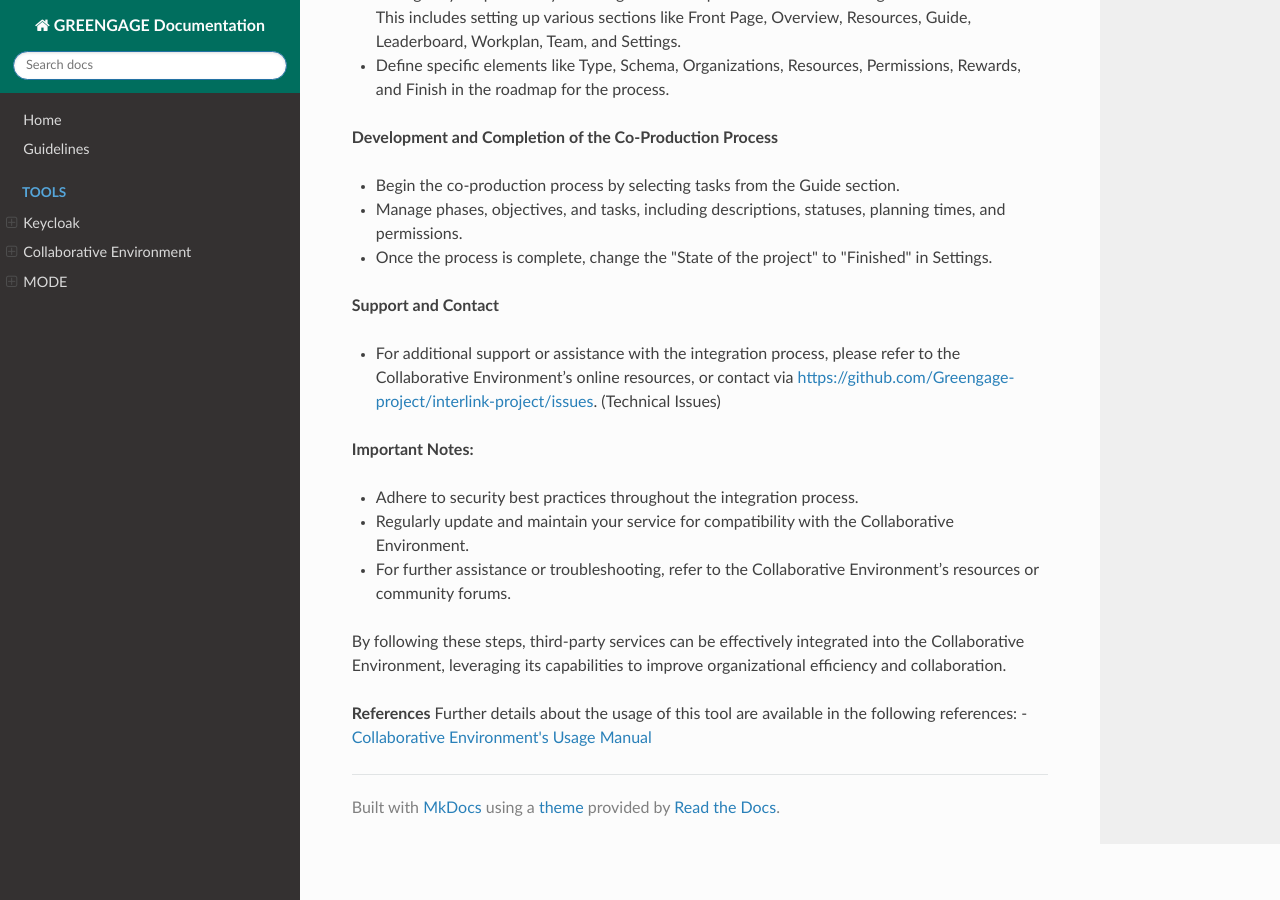
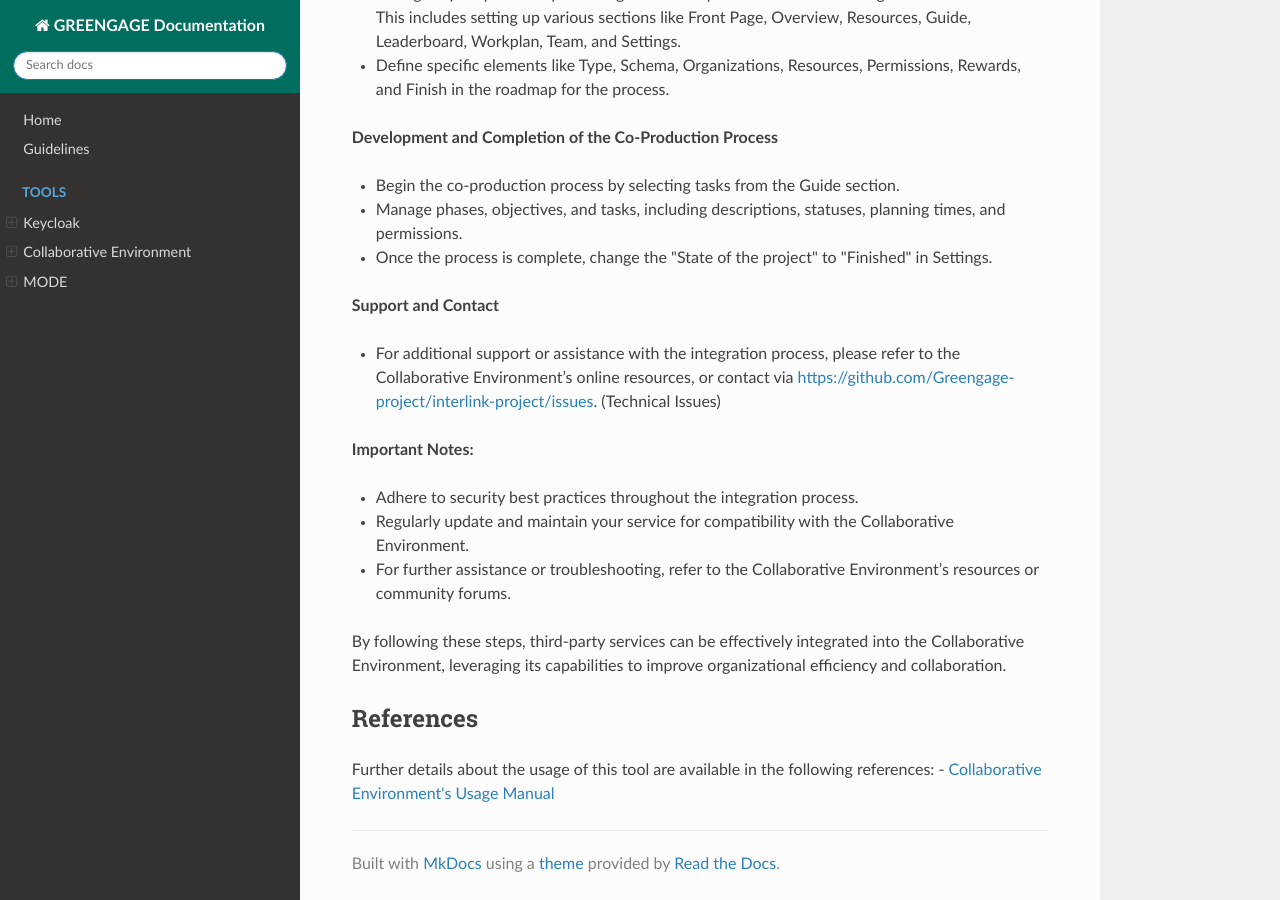
Before and after one commit to Greengage-project/Documentation, an MkDocs documentation site: the page built from docs/tools/collaborativeEnvironment/integration.md, in a window 1280 px wide and 900 px high, scrolled down 719 px. Built offline with MkDocs 1.6.1, drawn with Linux system fonts in a browser that asks for light colours; nearby versions of some CDN libraries.

```diff
--- a/docs/tools/collaborativeEnvironment/integration.md
+++ b/docs/tools/collaborativeEnvironment/integration.md
@@ -35,6 +35,7 @@ This guide explains the process for integrating third-party services into the Co
 
 By following these steps, third-party services can be effectively integrated into the Collaborative Environment, leveraging its capabilities to improve organizational efficiency and collaboration.
 
-**References**
+## References
+
 Further details about the usage of this tool are available in the following references:
 - [Collaborative Environment's Usage Manual](https://demo.greengage-project.eu/docs/en/)
```
